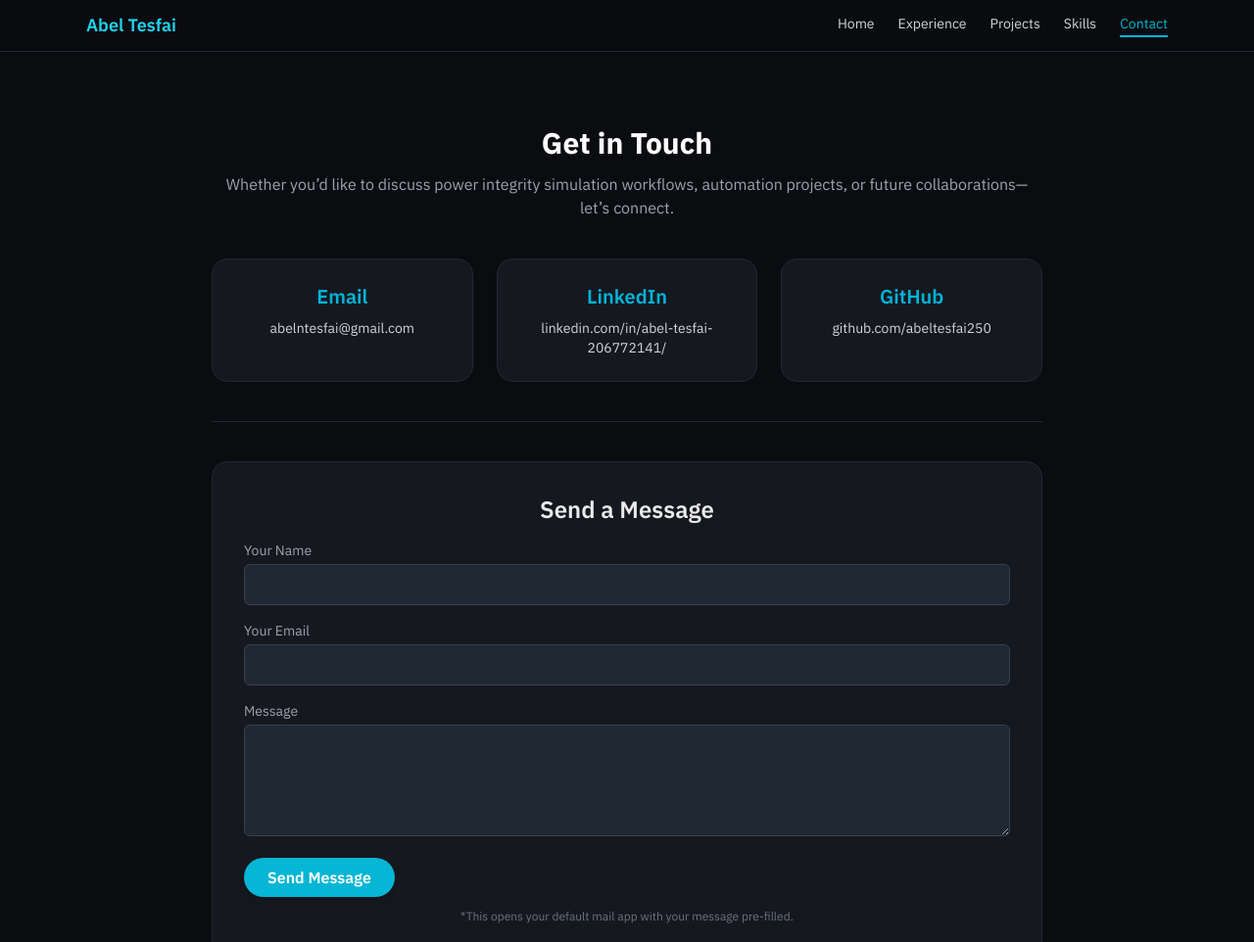
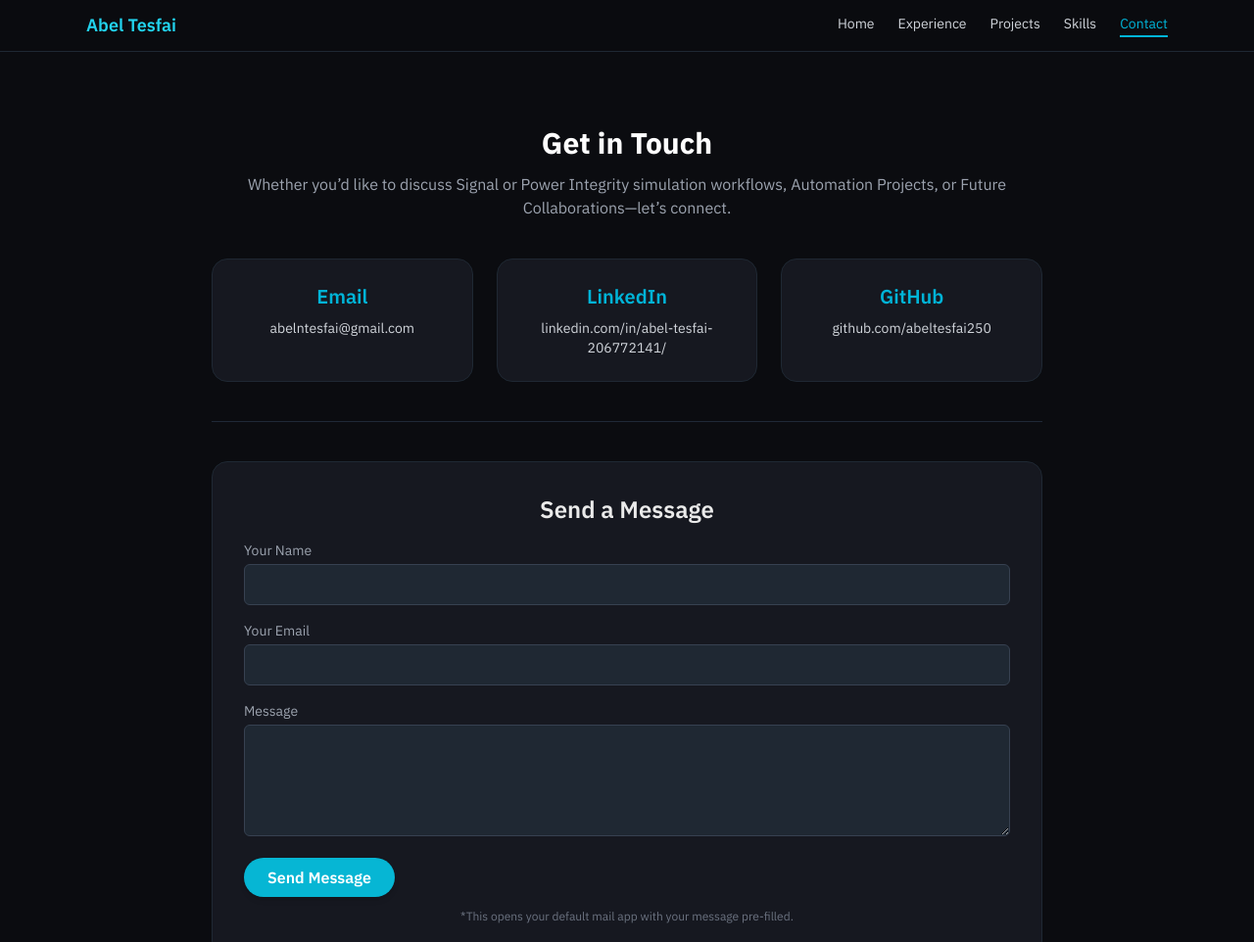
Before and after one commit to abeltesfai250/abeltesfai250.github.io, a plain HTML site: page contact.html in a window 1280 px wide. Shown: the top 962 px of the page at 98% size. Drawn offline with nearby package versions, Linux system fonts and the light colour scheme.

Commit message:
Update contact message to include Signal and Automation

```diff
--- a/contact.html
+++ b/contact.html
@@ -39,7 +39,7 @@
   <header class="max-w-4xl mx-auto px-6 pt-32 pb-10 text-center" data-aos="fade-up">
     <h1 class="text-3xl font-bold text-white">Get in Touch</h1>
     <p class="text-gray-400 mt-3">
-      Whether you’d like to discuss power integrity simulation workflows, automation projects, or future collaborations—let’s connect.
+      Whether you’d like to discuss Signal or Power Integrity simulation workflows, Automation Projects, or Future Collaborations—let’s connect.
     </p>
   </header>
 
```
